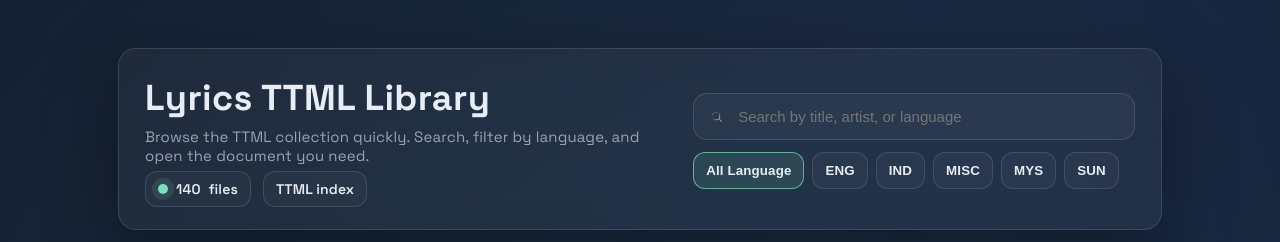
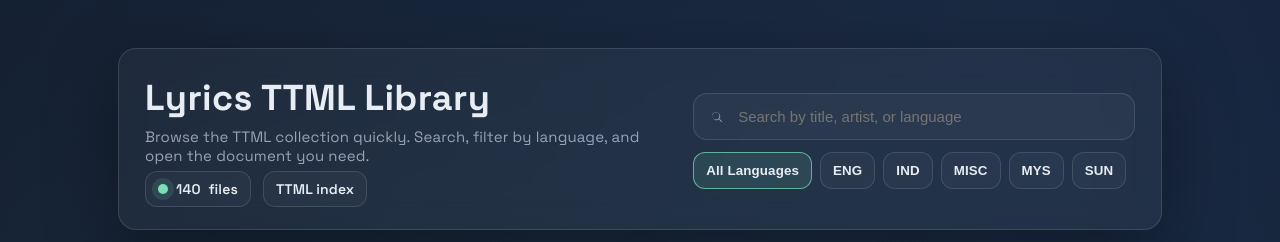
Before and after one commit to ianz56/lyrics-ttml, a plain HTML site: page index.html in a window 1280 px wide. Shown: the top 242 px of the page. Drawn offline with Linux system fonts and the light colour scheme.

Commit message:
chore: typo, missing "s"

```diff
--- a/index.html
+++ b/index.html
@@ -61,7 +61,7 @@
         return btn;
       };
 
-      filtersEl.appendChild(createButton('all', 'All Language'));
+      filtersEl.appendChild(createButton('all', 'All Languages'));
       langs.forEach((lang) => filtersEl.appendChild(createButton(lang, lang.toUpperCase())));
     }
 
```
